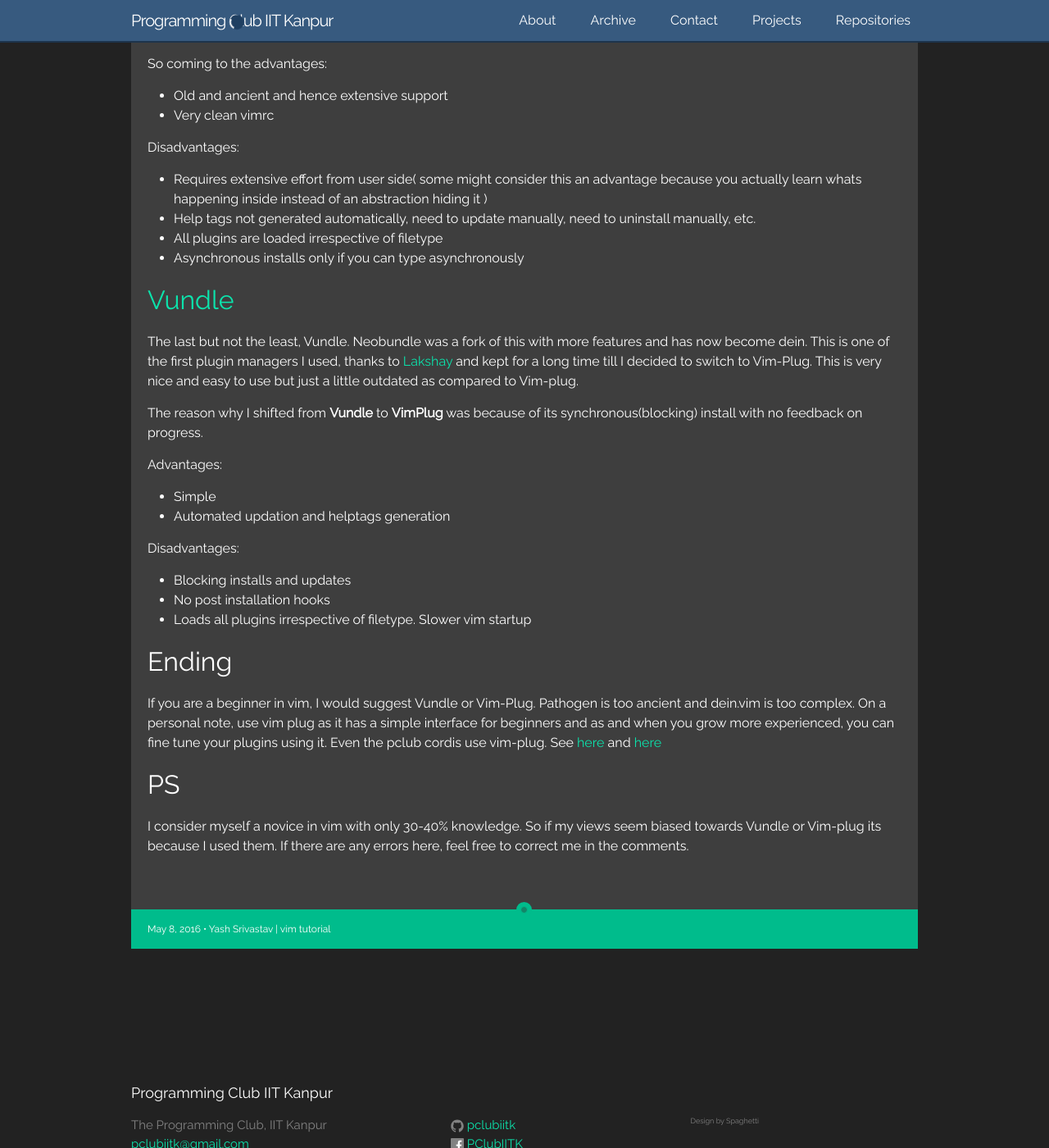
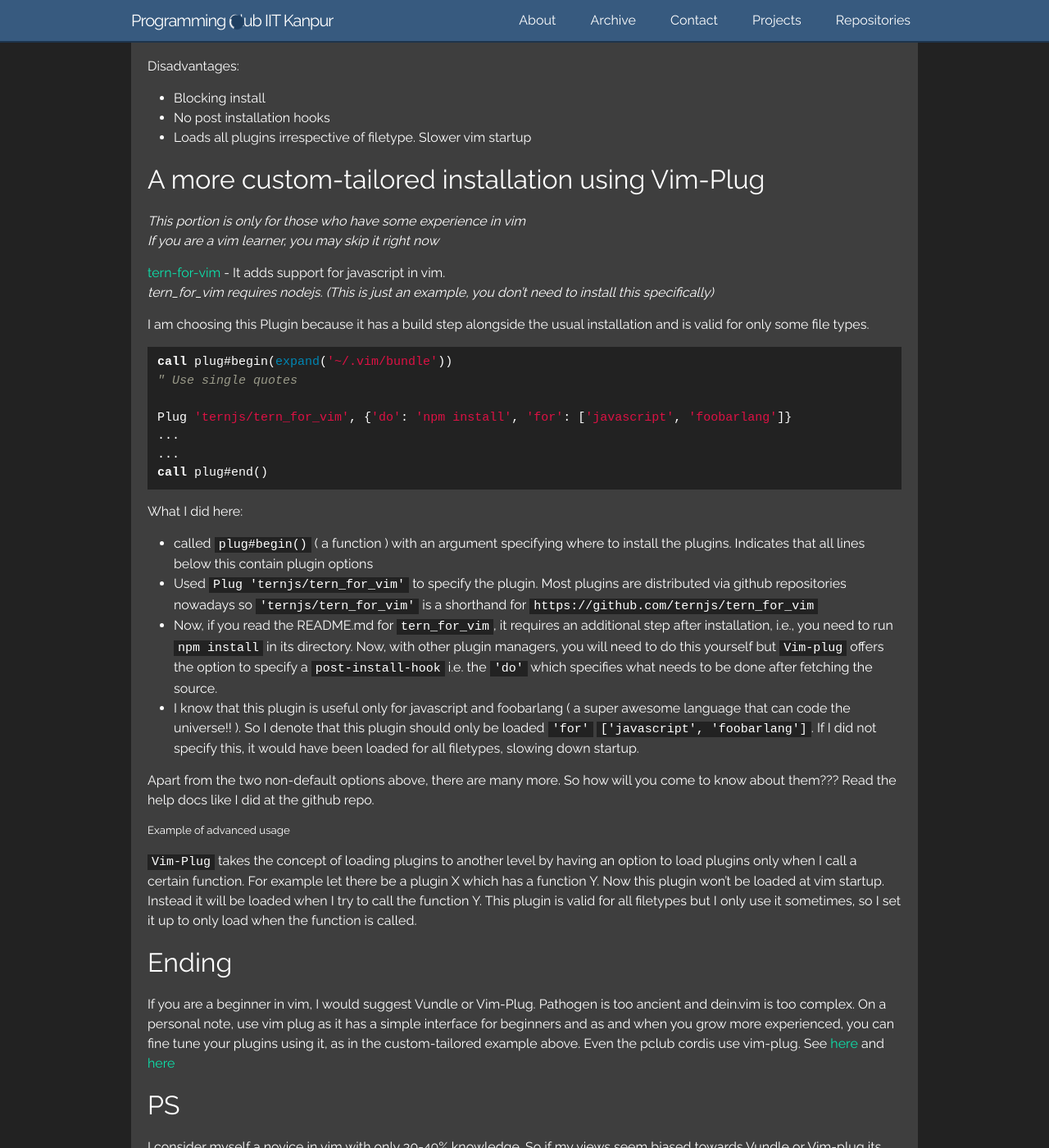
Before and after one commit to pclubiitk/pclub.in, a Jekyll site: the page built from _posts/2016-05-08-plugins.md, in a window 1280 px wide and 1400 px high, scrolled down 3231 px. Shown: the whole window at 82% size. Built offline with Jekyll 4.4.1, drawn with Linux system fonts in a browser that asks for light colours; nearby versions of some CDN libraries; comment, search, counter and statistics services are not loaded; a style sheet for code colours, icons or effects is not loaded; some of the changed text lies outside the part shown.

Commit message:
Simplified even more

```diff
--- a/_posts/2016-05-08-plugins.md
+++ b/_posts/2016-05-08-plugins.md
@@ -1,6 +1,6 @@
 ---
 layout: post
-title: "Vim Plugins"
+title: "Plugin Managers for Vim"
 date: 2016-05-08 13:02:20 +0530
 author: Yash Srivastav
 website: http://yashsriv.github.io
@@ -37,14 +37,11 @@
 of a single plugin in Vim-Plug, the one I use and just brush up on the other plugin managers. For an example, the plugin we
 will be installing alongside the plugin manager is -
 
-[tern-for-vim](https://github.com/ternjs/tern_for_vim) - It adds support for javascript in vim.
-*tern_for_vim requires nodejs. (This is just an example, you don't need to install this specifically)*
+[NERDCommenter](https://github.com/scrooloose/nerdcommenter) - It adds superb commenting powers in vim
 
-I am choosing this Plugin because it has a build step alongside the usual installation and is valid for only some file types.
-
-`Vim-Plug` is relatively newer so post plugins don't refer to its installation instructions. The example I have taken
+`Vim-Plug` is relatively newer so most plugins don't refer to its installation instructions. The example I have taken
 is generic enough to consider most cases. The steps remain the same for all plugins, only the link changes and some
-of the options I specified change
+of the options I specified change.
 So now onto Vim-Plug
 
 ## [Vim-Plug](https://github.com/junegunn/vim-plug)
@@ -69,38 +66,21 @@
 call plug#begin(expand('~/.vim/bundle'))
 " Use single quotes
 
-Plug 'ternjs/tern_for_vim', {'do': 'npm install', 'for': ['javascript', 'foobarlang']}
+Plug 'scrooloose/nerdcommenter'
 ...
 ...
 call plug#end()
-
 {% endhighlight %}
 
 So let's understand what I did here:
 
 * called `plug#begin()` ( a function ) with an argument specifying where to install the plugins. Indicates that all lines
 below this contain plugin options
-* Used `Plug 'ternjs/tern_for_vim'` to specify the plugin. Most plugins are distributed via github repositories nowadays
-so `'ternjs/tern_for_vim'` is a shorthand for `https://github.com/ternjs/tern_for_vim`
-* Now, if you read the README.md for `tern_for_vim`, it requires an additional step after installation, i.e., you
-need to run `npm install` in its directory. Now, with other plugin managers, you will need to do this yourself but
-`Vim-plug` offers the option to specify a `post-install-hook` i.e. the `'do'` which specifies what needs to be done
-after fetching the source.
-* I know that this plugin is useful only for javascript and foobarlang ( a super awesome language that can code the universe!! ).
-So I denote that this plugin should only be loaded `'for'` `['javascript', 'foobarlang']`. If I did not specify this, it would have
-been loaded for all filetypes, slowing down startup.
+* Used `Plug 'scrooloose/nerdcommenter'` to specify the plugin. Most plugins are distributed via github repositories nowadays
+so `'scrooloose/nerdcommenter'` is a shorthand for `https://github.com/scrooloose/nerdcommenter`
+* called `plug#end()` to specify that no more plugins beyond this point
 
-For a very simple plugin valid for all filetypes, with not even a post-installation step, this simple statement itself would work:
-
-{% highlight vim %}
-...
-...
-Plug 'author/plugin.vim'
-...
-...
-{% endhighlight %}
-
-Here `~/.vim/bundle` is where the plugins get installed. After adding this to your vimrc, fire up vim and run
+Here `~/.vim/bundle` is where the plugins get installed. After adding this to your `.vimrc`, fire up vim and run
 `:PlugInstall`. This will start the installation in a side window with a nice progress bar while you can continue editing a file
 due to the asynchronous install.
 
@@ -197,17 +168,61 @@
 
 Disadvantages:
 
-* Blocking installs and updates
+* Blocking install
 * No post installation hooks
 * Loads all plugins irrespective of filetype. Slower vim startup
+
+## A more custom-tailored installation using Vim-Plug
+
+*This portion is only for those who have some experience in vim*
+*If you are a vim learner, you may skip it right now*
+
+[tern-for-vim](https://github.com/ternjs/tern_for_vim) - It adds support for javascript in vim.
+*tern_for_vim requires nodejs. (This is just an example, you don't need to install this specifically)*
+
+I am choosing this Plugin because it has a build step alongside the usual installation and is valid for only some file types.
+
+{% highlight vim %}
+call plug#begin(expand('~/.vim/bundle'))
+" Use single quotes
+
+Plug 'ternjs/tern_for_vim', {'do': 'npm install', 'for': ['javascript', 'foobarlang']}
+...
+...
+call plug#end()
+
+{% endhighlight %}
+
+What I did here:
+
+* called `plug#begin()` ( a function ) with an argument specifying where to install the plugins. Indicates that all lines
+below this contain plugin options
+* Used `Plug 'ternjs/tern_for_vim'` to specify the plugin. Most plugins are distributed via github repositories nowadays
+so `'ternjs/tern_for_vim'` is a shorthand for `https://github.com/ternjs/tern_for_vim`
+* Now, if you read the README.md for `tern_for_vim`, it requires an additional step after installation, i.e., you
+need to run `npm install` in its directory. Now, with other plugin managers, you will need to do this yourself but
+`Vim-plug` offers the option to specify a `post-install-hook` i.e. the `'do'` which specifies what needs to be done
+after fetching the source.
+* I know that this plugin is useful only for javascript and foobarlang ( a super awesome language that can code the universe!! ).
+So I denote that this plugin should only be loaded `'for'` `['javascript', 'foobarlang']`. If I did not specify this, it would have
+been loaded for all filetypes, slowing down startup.
+
+Apart from the two non-default options above, there are many more. So how will you come to know about them???
+Read the help docs like I did at the github repo.
+
+##### Example of advanced usage
+`Vim-Plug` takes the concept of loading plugins to another level by having an option to load plugins only when I call a certain function.
+For example let there be a plugin X which has a function Y. Now this plugin won't be loaded at vim startup. Instead it will be loaded
+when I try to call the function Y. This plugin is valid for all filetypes but I only use it sometimes, so I set it up to only load
+when the function is called.
 
 ## Ending
 
 If you are a beginner in vim, I would suggest Vundle or Vim-Plug.
 Pathogen is too ancient and dein.vim is too complex. On a personal note,
 use vim plug as it has a simple interface for beginners and as and when you
-grow more experienced, you can fine tune your plugins using it. Even the
-pclub cordis use vim-plug. See [here](https://github.com/sakshamsharma/vivid-vim/blob/master/vimfiles/plugins.vim)
+grow more experienced, you can fine tune your plugins using it, as in the custom-tailored
+example above. Even the pclub cordis use vim-plug. See [here](https://github.com/sakshamsharma/vivid-vim/blob/master/vimfiles/plugins.vim)
 and [here](https://github.com/kunalapila/vimrc/blob/master/.vimrc)
 
 ## PS
```
Also changed, not shown: other parts of _posts/2016-05-08-plugins.md (+3 -12 lines).
